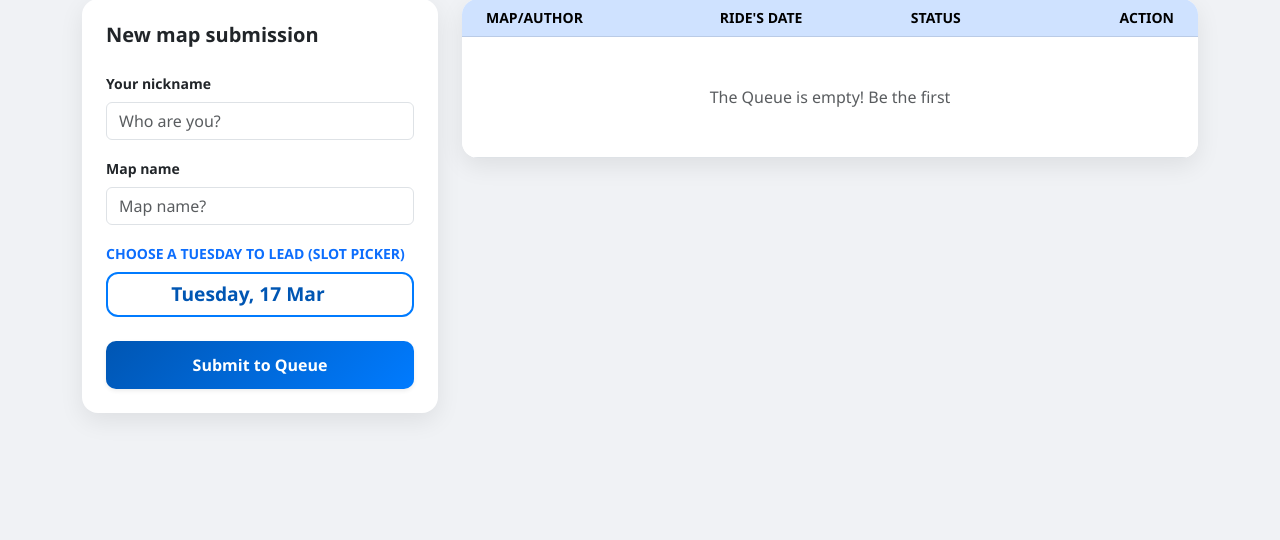
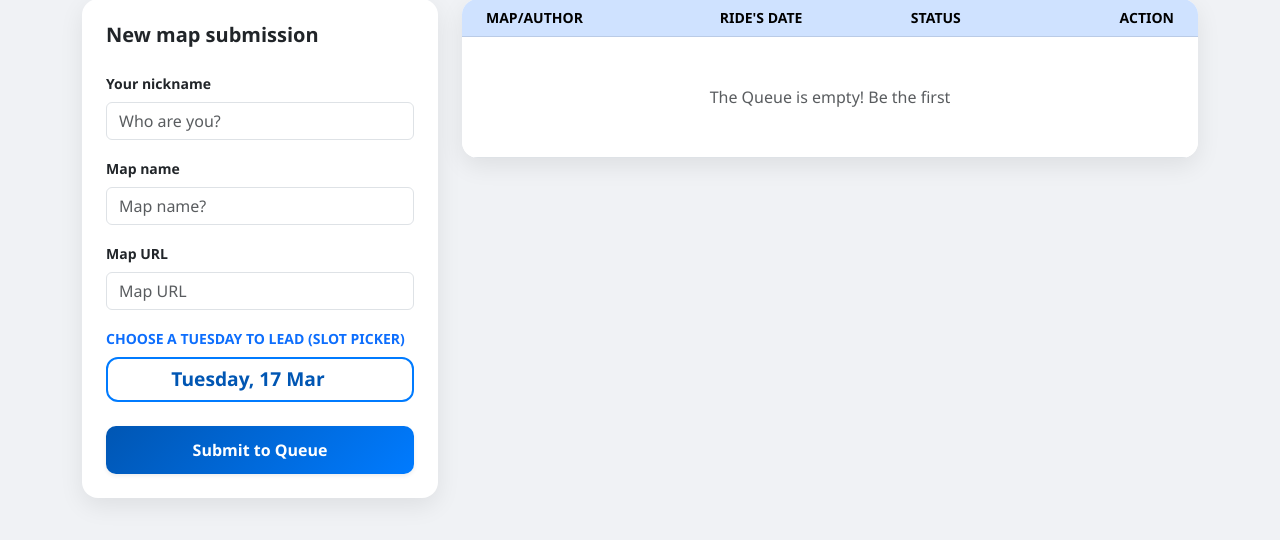
Before and after one commit to lfcaldeira/django-repo, a Django app: page / in a window 1280 px wide. Shown: the part 126-666 px from the top of the page. Run offline with Django 5.2, Linux system fonts and the light colour scheme; data that the repository does not hold is empty.

Commit message:
added map_url to index

```diff
--- a/apps/MapsBORA/templates/MapsBORA/index.html
+++ b/apps/MapsBORA/templates/MapsBORA/index.html
@@ -53,6 +53,11 @@
                     <div class="mb-3">
                         <label class="form-label small fw-bold">Map name</label>
                         <input type="text" name="map_name" class="form-control" placeholder="Map name?" required>
+                    </div>
+
+                    <div class="mb-3">
+                        <label class="form-label small fw-bold">Map URL</label>
+                        <input type="text" name="map_url" class="form-control" placeholder="Map URL">
                     </div>
 
                     <div class="mb-4">
```
